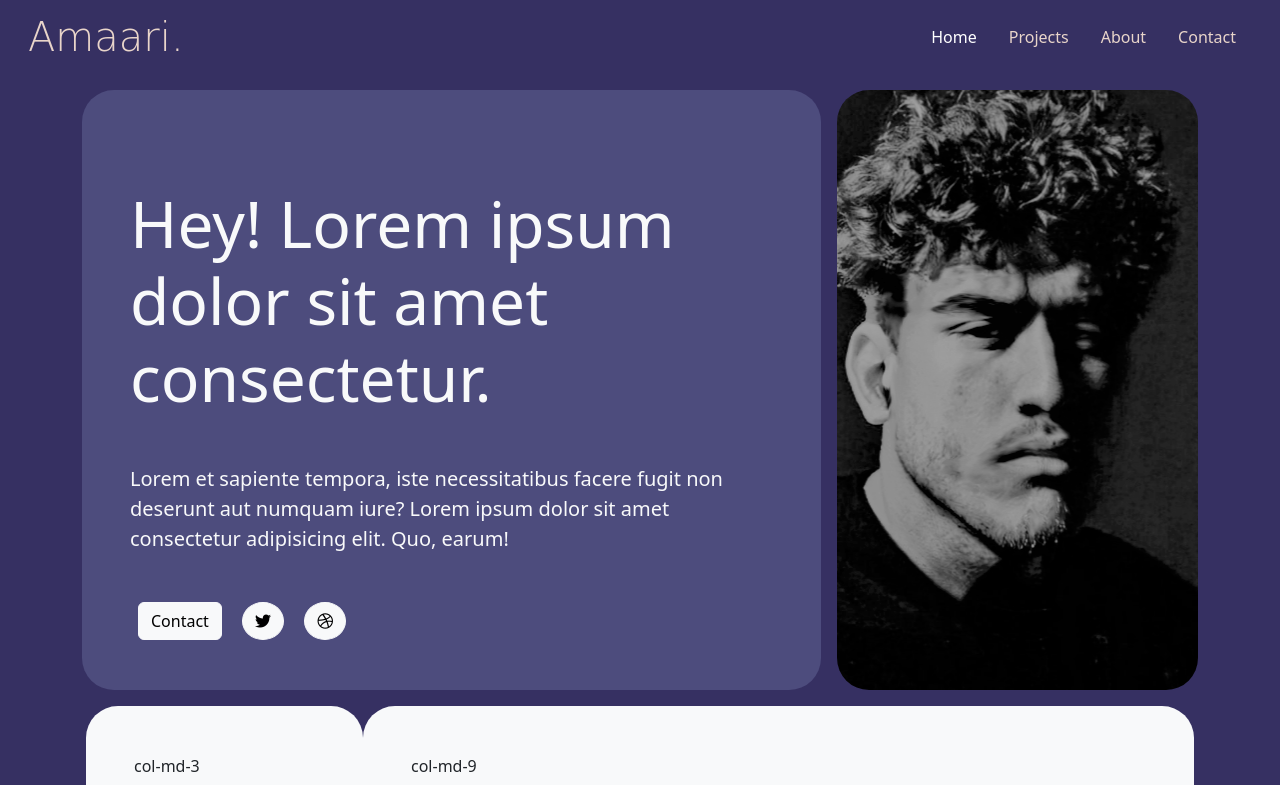
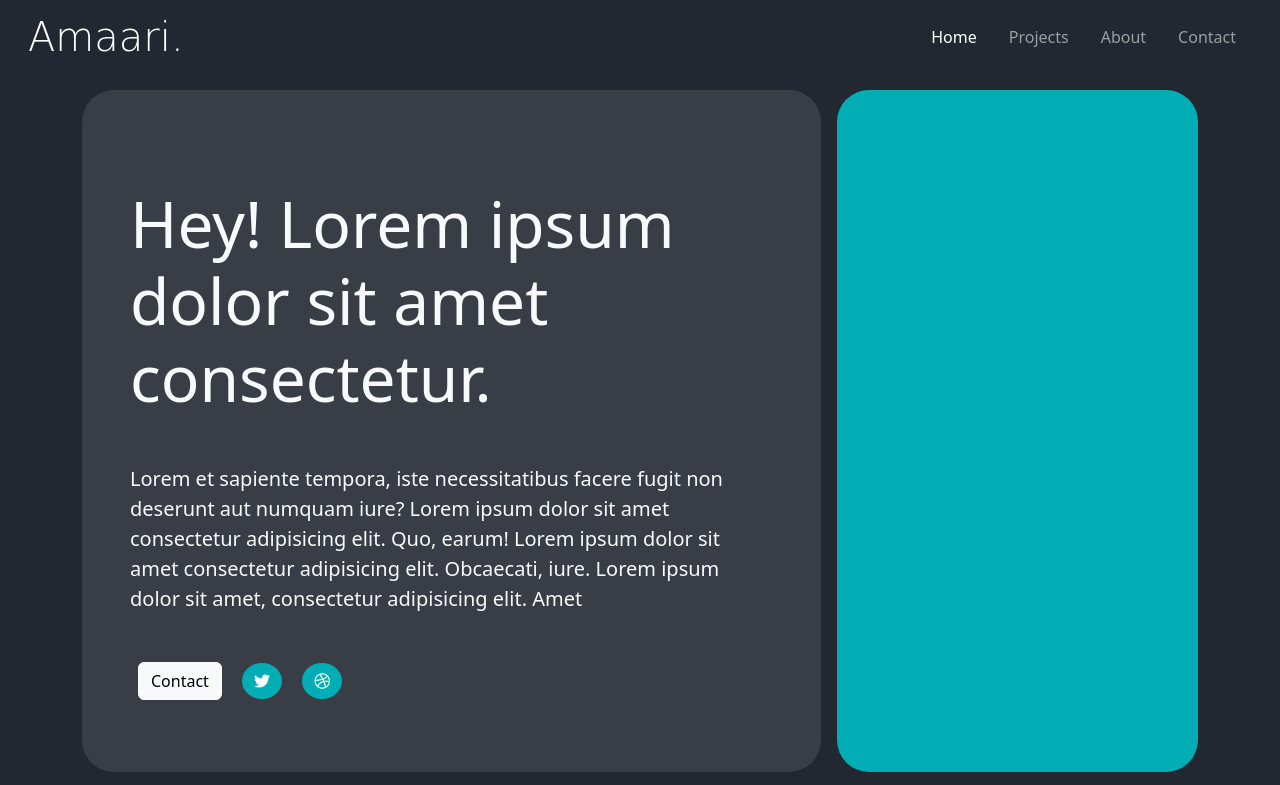
Before and after one commit to AP2K3/portfolio-v2, a website: page index.html in a window 1280 px wide. Shown: the top 785 px of the page. Drawn offline with nearby package versions, Linux system fonts and the light colour scheme; a web font is replaced by a local one.

Commit message:
beta v3.02: change styling to a much better palette

```diff
--- a/index.html
+++ b/index.html
@@ -57,20 +57,22 @@
           <div class="row gx-3 gy-3">
             <div class="col-md-8">
               <div class="content-box p-3 p-sm-5 text-light rounded-5">
-                <h1 class="display-3 my-5 my-sm-4 my-md-3 my-lg-4 my-xl-5">
+                <h1 class="display-3 my-5">
                   Hey! Lorem ipsum dolor sit amet consectetur.
                 </h1>
                 <p class="lead my-4">
                   Lorem et sapiente tempora, iste necessitatibus facere fugit
                   non deserunt aut numquam iure? Lorem ipsum dolor sit amet
-                  consectetur adipisicing elit. Quo, earum!
+                  consectetur adipisicing elit. Quo, earum! Lorem ipsum dolor
+                  sit amet consectetur adipisicing elit. Obcaecati, iure. Lorem
+                  ipsum dolor sit amet, consectetur adipisicing elit. Amet
                 </p>
                 <span
                   ><button class="my-4 mx-2 btn btn-light">Contact</button>
-                  <button class="btn btn-light mx-2 rounded-circle">
+                  <button class="socials btn btn-light mx-2 rounded-circle">
                     <i class="fa-brands fa-twitter"></i>
                   </button>
-                  <button class="btn btn-light mx-2 rounded-circle">
+                  <button class="socials btn btn-light mx-2 rounded-circle">
                     <i class="fa-brands fa-dribbble"></i>
                   </button>
                 </span>
--- a/styles/stylesass.scss
+++ b/styles/stylesass.scss
@@ -8,26 +8,27 @@
 // Then add additional custom code here
 
 body {
-  background-color: #363062;
+  background-color: #222831;
   .navbar {
     .navbar-brand {
       font-family: "Sassy Frass", cursive;
-      color: #e9d5ca;
-    }
-    .nav-link {
-      color: #e9d5ca;
-      &:hover {
-        color: #ffffff;
-      }
     }
   }
   .content-box {
-    height: 600px;
-    background-color: #4d4c7d !important;
+    height: 100%;
+    background-color: #393e46 !important;
+
+    .socials {
+      background-color: #00adb5;
+      color: white;
+      border: none;
+    }
   }
   #main-image {
-    background-image: url("/assets/main-image.png") !important;
-    background-repeat: no-repeat;
-    background-position: center;
+    // background-image: url("/assets/main-image.jpg") !important;
+    // background-repeat: no-repeat;
+    // background-size: cover;
+    // background-position: center;
+    background-color: #00adb5 !important;
   }
 }
```
Also changed, not shown: assets/main-image.jpg (added), assets/main-image.png (deleted), styles/stylesass.css, 3 other files.
